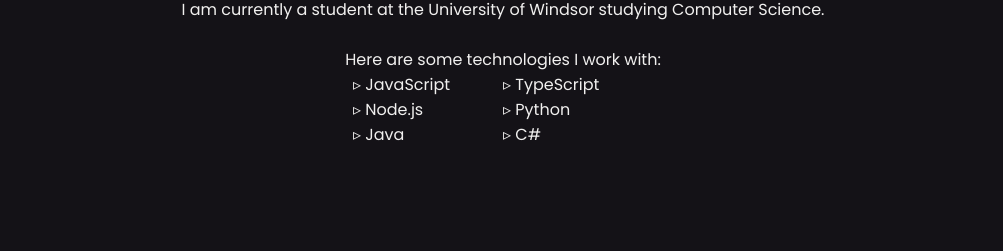
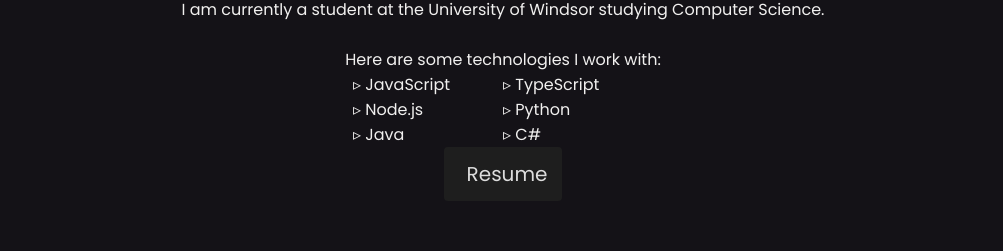
Before and after one commit to wahamiyousef/oldSite2_wahamiyousef.github.io, a React (Create React App) app: page /about in a window 1280 px wide. Shown: the part 1071-1322 px from the top of the page, without its empty margins (137-1140 px from the left). Built offline with nearby package versions, Linux system fonts and the light colour scheme.

Commit message:
Update About.js

```diff
--- a/src/pages/About.js
+++ b/src/pages/About.js
@@ -1,5 +1,6 @@
 import React from 'react'
 import '../styles/about.css'
+import Button from '../components/Button'
 
 function About() {
   return (
@@ -16,6 +17,7 @@ function About() {
           <li>Java</li>
           <li>C#</li>
         </ul>
+        <Button>Resume</Button>
       </div>
     </div>
   )
```
